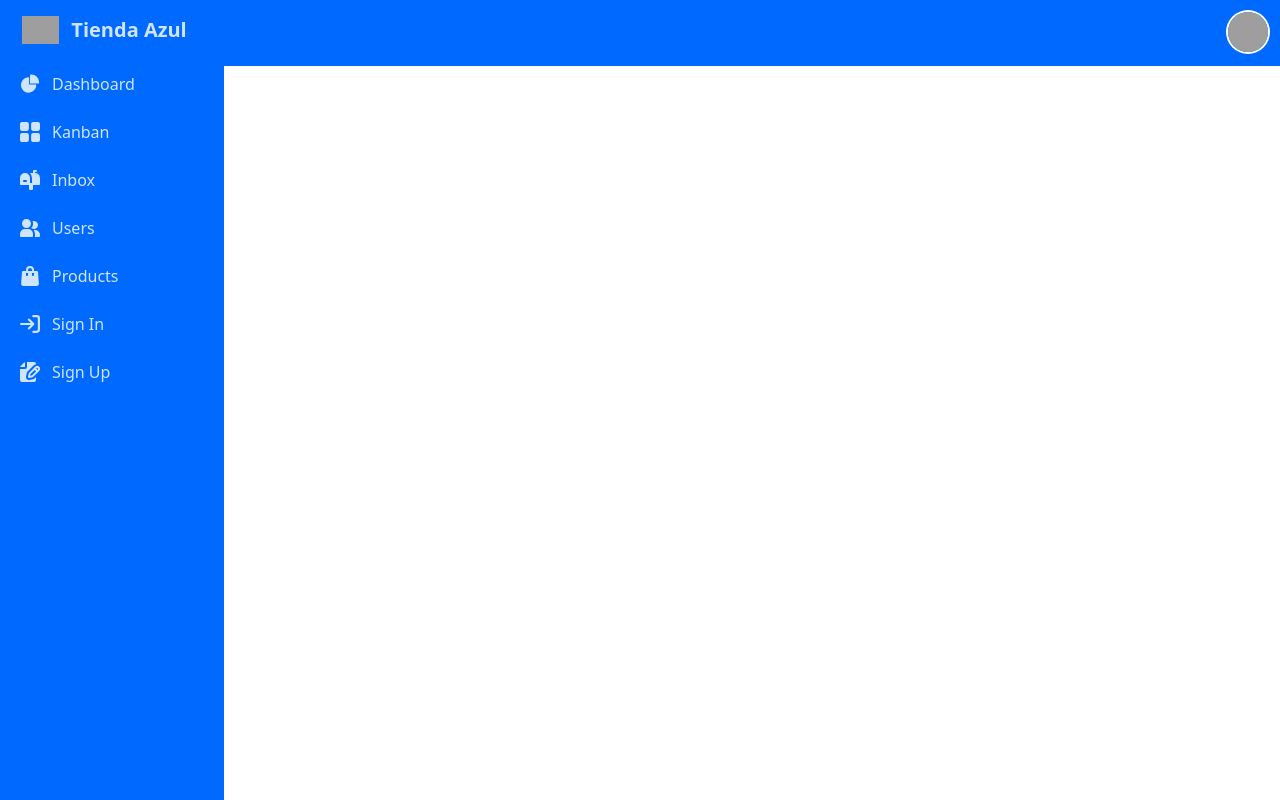
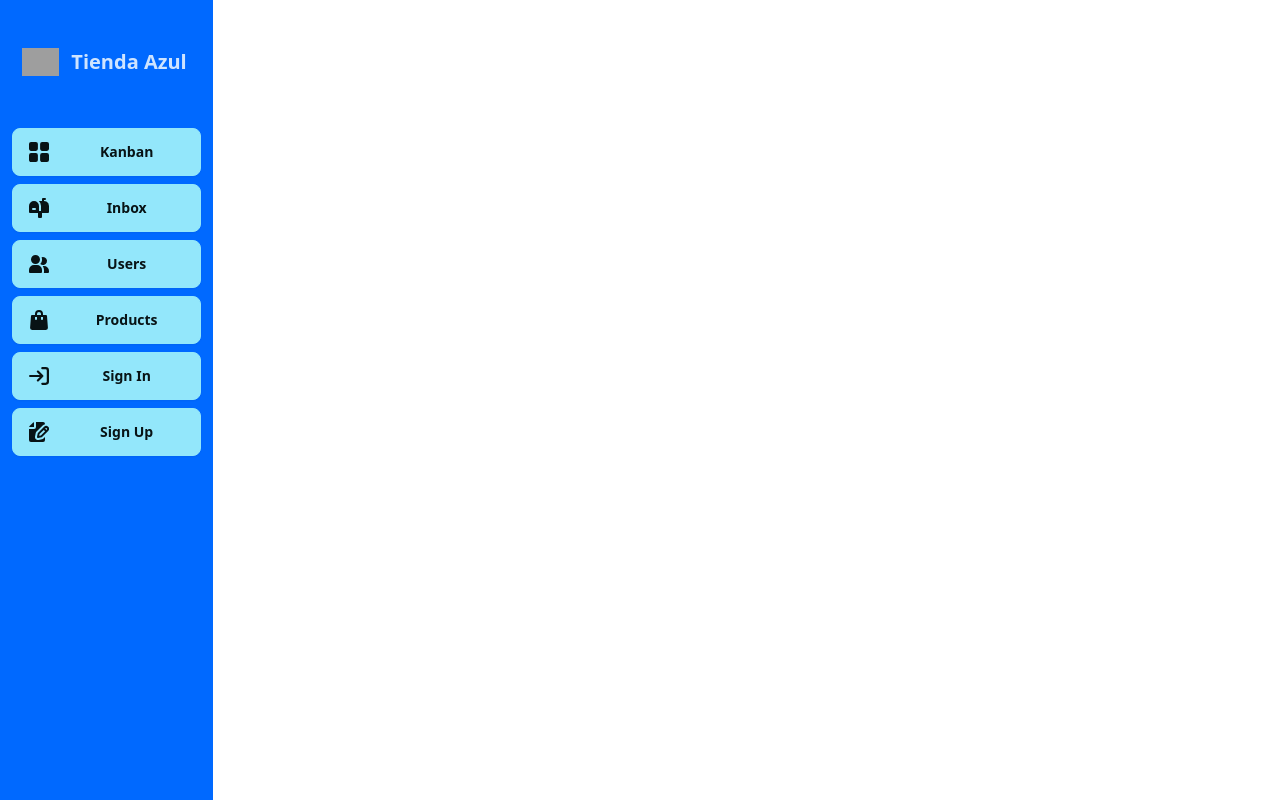
Before and after one commit to whoAngeel/tiendaAzul, a Vue app: page / in a window 1280 px wide. Built offline with nearby package versions, Linux system fonts and the light colour scheme; grey boxes are pictures that could not be loaded.

Commit message:
Modificando el sidebar

```diff
--- a/src/Views/Home.vue
+++ b/src/Views/Home.vue
@@ -1,6 +1,13 @@
 <template>
-    <Navbar title="Home" />
+    <!-- <Navbar title="Home" /> -->
     <SideBar />
+    <div class="w-screen">
+        <SideBar class="w-1/6" />
+
+        <div class="h-screen bg-base-100 w-5/6 fixed right-0">
+            <router-view></router-view>
+        </div>
+    </div>
 </template>
 
 <script setup>
--- a/src/components/navbar/SideBar.vue
+++ b/src/components/navbar/SideBar.vue
@@ -1,25 +1,14 @@
 <template>
-    <aside id="logo-sidebar" class="fixed top-0 left-0 z-40 w-56 h-screen  bg-primary" aria-label="Sidebar">
+    <aside id="logo-sidebar" class="fixed top-0 left-0 z-40  h-screen  bg-primary" aria-label="Sidebar">
         <div class="h-full px-3 py-4 overflow-y-auto">
-            <a href="#" class="flex items-center ps-2.5 mb-5 text-primary-content">
+            <a href="#" class="flex items-center ps-2.5 mb-5 text-primary-content py-8">
                 <img src="https://flowbite.com/docs/images/logo.svg" class="h-6 me-3 sm:h-7" alt="Flowbite Logo" />
                 <span class="self-center text-xl font-semibold whitespace-nowrap ">Tienda Azul</span>
             </a>
             <ul class="space-y-2 font-medium text-primary-content">
+
                 <li>
-                    <a href="#" class="flex items-center p-2 rounded-l group">
-                        <svg class="w-5 h-5 transition duration-7" aria-hidden="true" xmlns="http://www.w3.org/2000/svg"
-                            fill="currentColor" viewBox="0 0 22 21">
-                            <path
-                                d="M16.975 11H10V4.025a1 1 0 0 0-1.066-.998 8.5 8.5 0 1 0 9.039 9.039.999.999 0 0 0-1-1.066h.002Z" />
-                            <path
-                                d="M12.5 0c-.157 0-.311.01-.565.027A1 1 0 0 0 11 1.02V10h8.975a1 1 0 0 0 1-.935c.013-.188.028-.374.028-.565A8.51 8.51 0 0 0 12.5 0Z" />
-                        </svg>
-                        <span class="ms-3">Dashboard</span>
-                    </a>
-                </li>
-                <li>
-                    <a href="#" class="flex items-center p-2 rounded-l group">
+                    <a href="#" class="flex btn  btn-info ">
                         <svg class="flex-shrink-0 w-5 h-5 transition duration-7" aria-hidden="true"
                             xmlns="http://www.w3.org/2000/svg" fill="currentColor" viewBox="0 0 18 18">
                             <path
@@ -30,7 +19,7 @@
                     </a>
                 </li>
                 <li>
-                    <a href="#" class="flex items-center p-2 rounded-l group">
+                    <a href="#" class="flex btn  btn-info ">
                         <svg class="flex-shrink-0 w-5 h-5 transition duration-7" aria-hidden="true"
                             xmlns="http://www.w3.org/2000/svg" fill="currentColor" viewBox="0 0 20 20">
                             <path
@@ -41,7 +30,7 @@
                     </a>
                 </li>
                 <li>
-                    <a href="#" class="flex items-center p-2 rounded-l group">
+                    <a href="#" class="flex btn  btn-info ">
                         <svg class="flex-shrink-0 w-5 h-5 transition duration-7" aria-hidden="true"
                             xmlns="http://www.w3.org/2000/svg" fill="currentColor" viewBox="0 0 20 18">
                             <path
@@ -51,7 +40,7 @@
                     </a>
                 </li>
                 <li>
-                    <a href="#" class="flex items-center p-2 rounded-l group">
+                    <a href="#" class="flex btn  btn-info ">
                         <svg class="flex-shrink-0 w-5 h-5 transition duration-7" aria-hidden="true"
                             xmlns="http://www.w3.org/2000/svg" fill="currentColor" viewBox="0 0 18 20">
                             <path
@@ -61,7 +50,7 @@
                     </a>
                 </li>
                 <li>
-                    <a href="#" class="flex items-center p-2 rounded-l group">
+                    <a href="#" class="flex btn  btn-info  ">
                         <svg class="flex-shrink-0 w-5 h-5 transition duration-7" aria-hidden="true"
                             xmlns="http://www.w3.org/2000/svg" fill="none" viewBox="0 0 18 16">
                             <path stroke="currentColor" stroke-linecap="round" stroke-linejoin="round" stroke-width="2"
@@ -71,7 +60,7 @@
                     </a>
                 </li>
                 <li>
-                    <a href="#" class="flex items-center p-2 rounded-l group">
+                    <a href="#" class="flex btn  btn-info ">
                         <svg class="flex-shrink-0 w-5 h-5 transition duration-7" aria-hidden="true"
                             xmlns="http://www.w3.org/2000/svg" fill="currentColor" viewBox="0 0 20 20">
                             <path d="M5 5V.13a2.96 2.96 0 0 0-1.293.749L.879 3.707A2.96 2.96 0 0 0 .13 5H5Z" />
```
